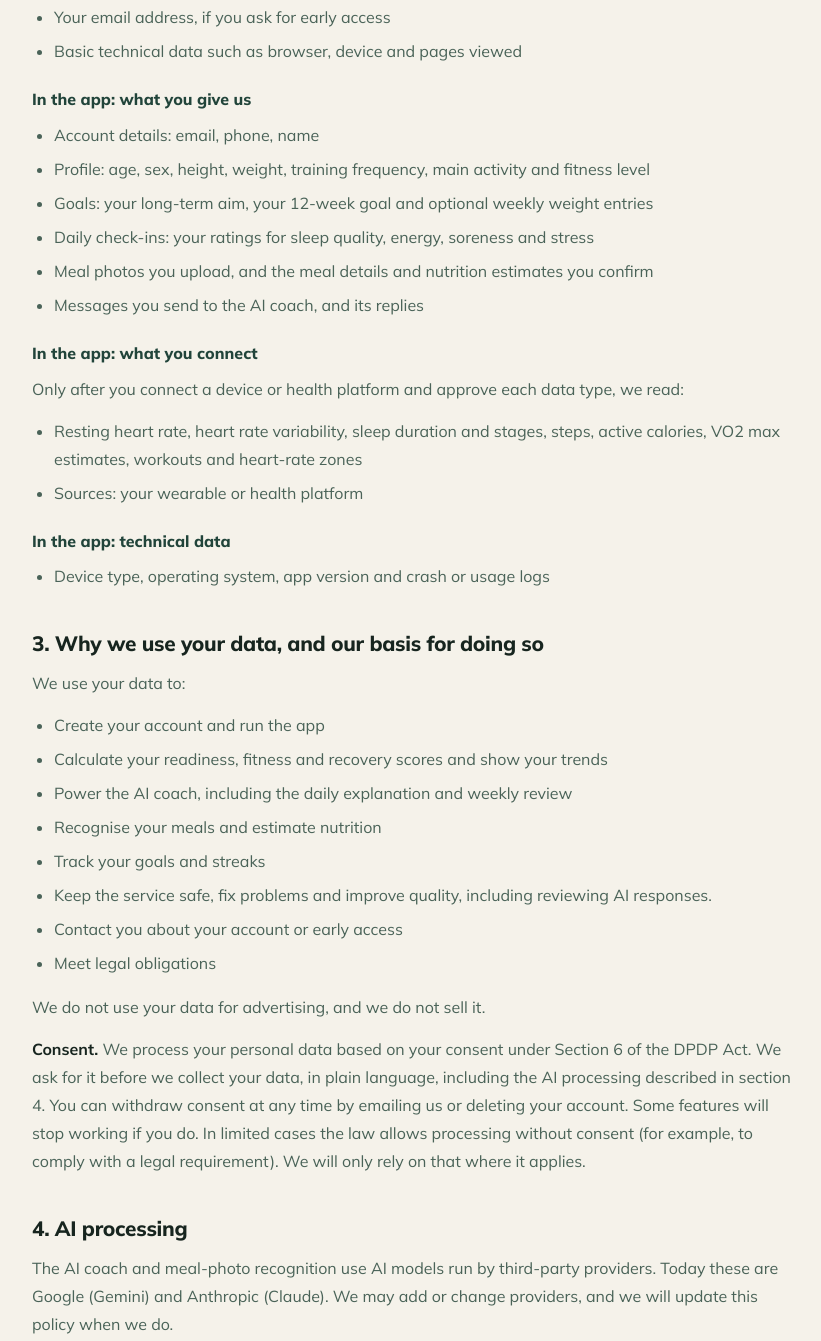
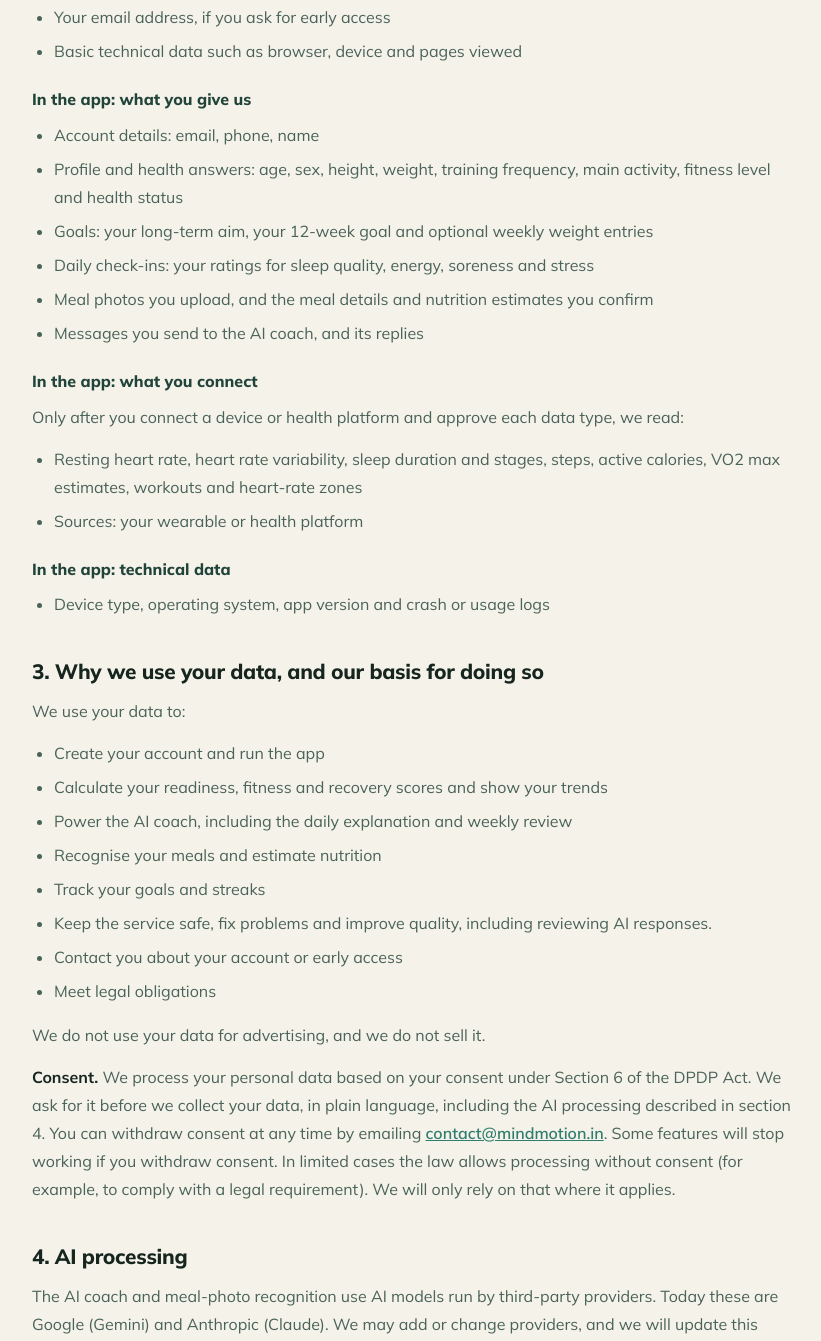
Before and after one commit to RAMindMotion/website, a plain HTML site: page privacy/index.html in a window 1280 px wide. Shown: the part 756-2097 px from the top of the page, without its empty margins (228-1049 px from the left). Drawn offline with Linux system fonts and the light colour scheme.

Commit message:
Sync privacy page with updated policy text
Profile bullet now includes health answers and status, consent
withdrawal points to contact@mindmotion.in, and the Apple Health
bullet refers to section 3.

Co-Authored-By: Claude Sonnet 5.5 <noreply@anthropic.com>

```diff
--- a/privacy/index.html
+++ b/privacy/index.html
@@ -236,7 +236,7 @@
     <h3>In the app: what you give us</h3>
     <ul>
       <li>Account details: email, phone, name</li>
-      <li>Profile: age, sex, height, weight, training frequency, main activity and fitness level</li>
+      <li>Profile and health answers: age, sex, height, weight, training frequency, main activity, fitness level and health status</li>
       <li>Goals: your long-term aim, your 12-week goal and optional weekly weight entries</li>
       <li>Daily check-ins: your ratings for sleep quality, energy, soreness and stress</li>
       <li>Meal photos you upload, and the meal details and nutrition estimates you confirm</li>
@@ -266,7 +266,7 @@
       <li>Meet legal obligations</li>
     </ul>
     <p>We do not use your data for advertising, and we do not sell it.</p>
-    <p><strong>Consent.</strong> We process your personal data based on your consent under Section 6 of the DPDP Act. We ask for it before we collect your data, in plain language, including the AI processing described in section 4. You can withdraw consent at any time by emailing us or deleting your account. Some features will stop working if you do. In limited cases the law allows processing without consent (for example, to comply with a legal requirement). We will only rely on that where it applies.</p>
+    <p><strong>Consent.</strong> We process your personal data based on your consent under Section 6 of the DPDP Act. We ask for it before we collect your data, in plain language, including the AI processing described in section 4. You can withdraw consent at any time by emailing <a href="mailto:contact@mindmotion.in">contact@mindmotion.in</a>. Some features will stop working if you withdraw consent. In limited cases the law allows processing without consent (for example, to comply with a legal requirement). We will only rely on that where it applies.</p>
 
     <h2>4. AI processing</h2>
     <p>The AI coach and meal-photo recognition use AI models run by third-party providers. Today these are Google (Gemini) and Anthropic (Claude). We may add or change providers, and we will update this policy when we do.</p>
@@ -286,7 +286,7 @@
     <ul>
       <li><strong>Your choice.</strong> You connect your wearable or health platform yourself, such as Apple Health or Health Connect, and we read only the data types you approve. You can revoke access at any time in your phone&rsquo;s health settings or in your wearable provider&rsquo;s account.</li>
       <li><strong>Wearable provider sign-in.</strong> If a provider asks you to sign in to connect, we do not store your password. We keep an access token so we can sync your data.</li>
-      <li><strong>Apple Health and Health Connect.</strong> We use this data only to provide MindMotion&rsquo;s features to you. We do not use it for advertising, marketing or data mining, and we do not sell it. We share it only with the service providers in section 5, and with AI providers only with your consent (section 4).</li>
+      <li><strong>Apple Health and Health Connect.</strong> We use this data only to provide MindMotion&rsquo;s features to you. We do not use it for advertising, marketing or data mining, and we do not sell it. We share it only with the service providers in section 5, and with AI providers only with your consent (section 3).</li>
       <li><strong>If you revoke access.</strong> We stop syncing. Data we already received stays in your account until you ask us to delete it.</li>
     </ul>
 
```
